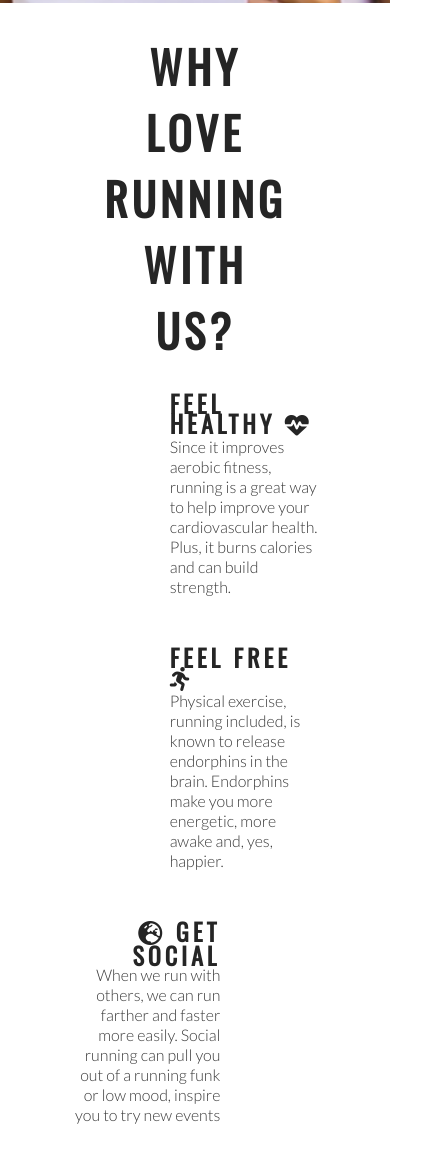
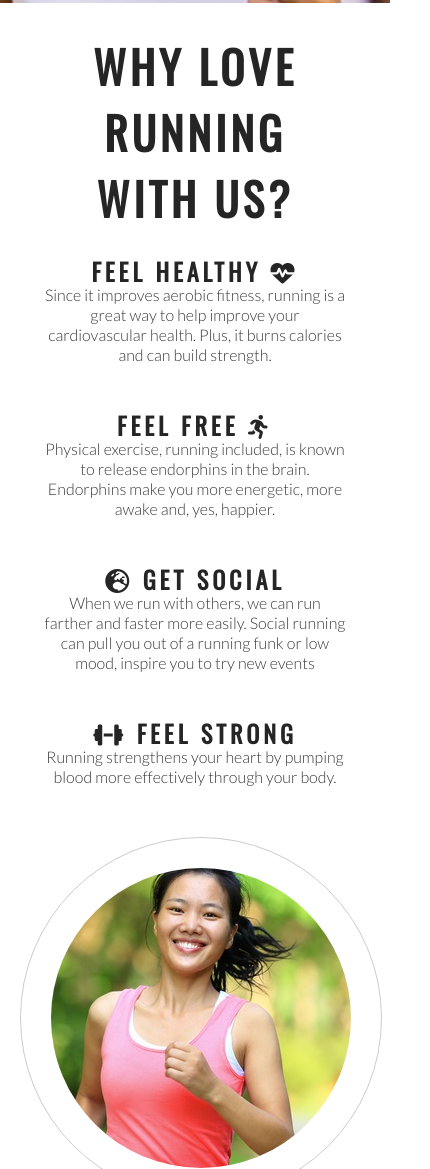
Before and after one commit to ZheikoN/love-running, a plain HTML site: page index.html in a window 390 px wide. Shown: the part 717-1886 px from the top of the page, 430 px wide, since content can reach past the window. Drawn offline with nearby package versions, Linux system fonts and the light colour scheme.

Commit message:
finish optimizations for mobile

```diff
--- a/assets/css/style.css
+++ b/assets/css/style.css
@@ -296,4 +296,27 @@ footer {
         margin-bottom: 20px;
         line-height: 25px;
     }
+
+    #cover-text {
+        left: 0;
+    }
+
+    #club-ethos {
+        width: 90%;
+        height: 1200px;
+        margin: 0 auto;
+    }
+
+    .left-about-heading, .right-about-heading {
+        width: inherit;
+    }
+
+    .left-about-heading h2, .right-about-heading h2 {
+        text-align: center;
+        width: 100%;
+    }
+
+    .left-about-heading p, .right-about-heading p {
+        text-align: center;
+        padding: 0 25px;
 }
```
